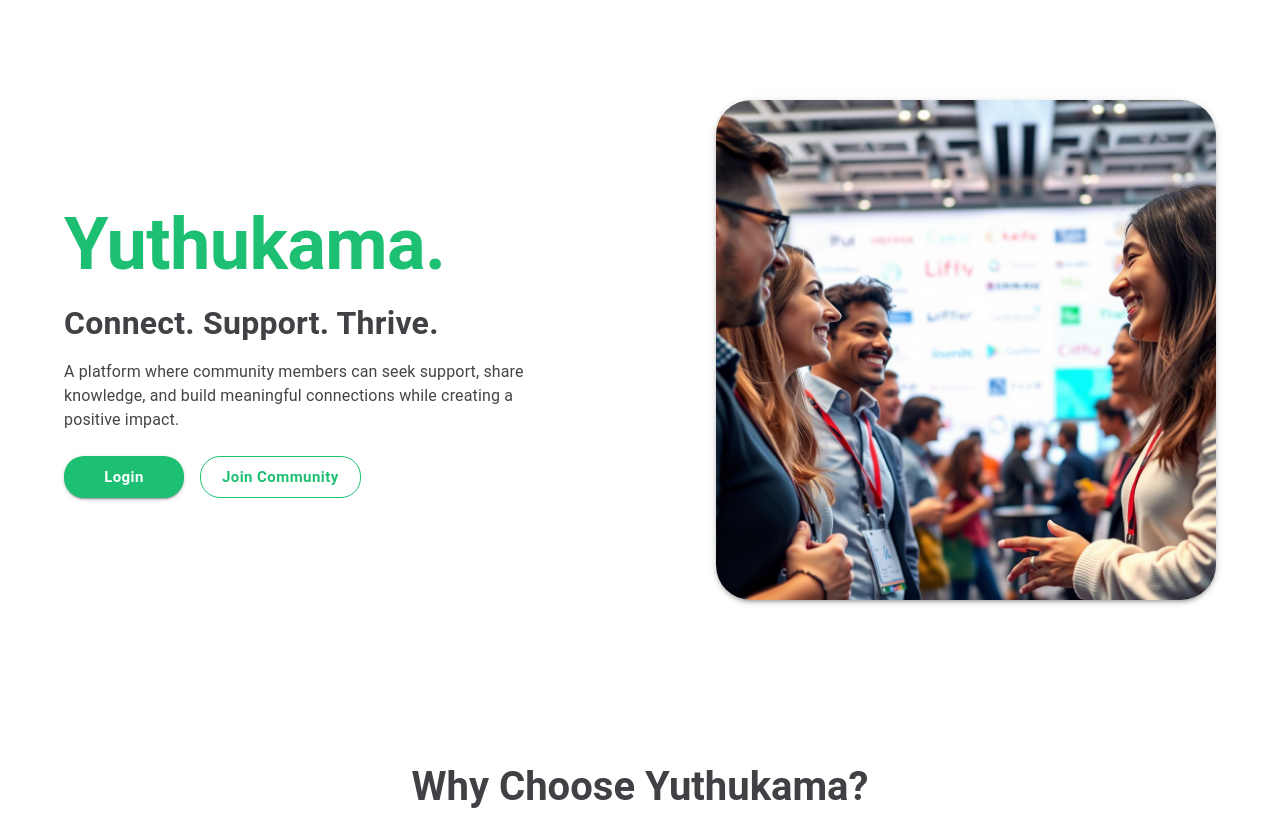
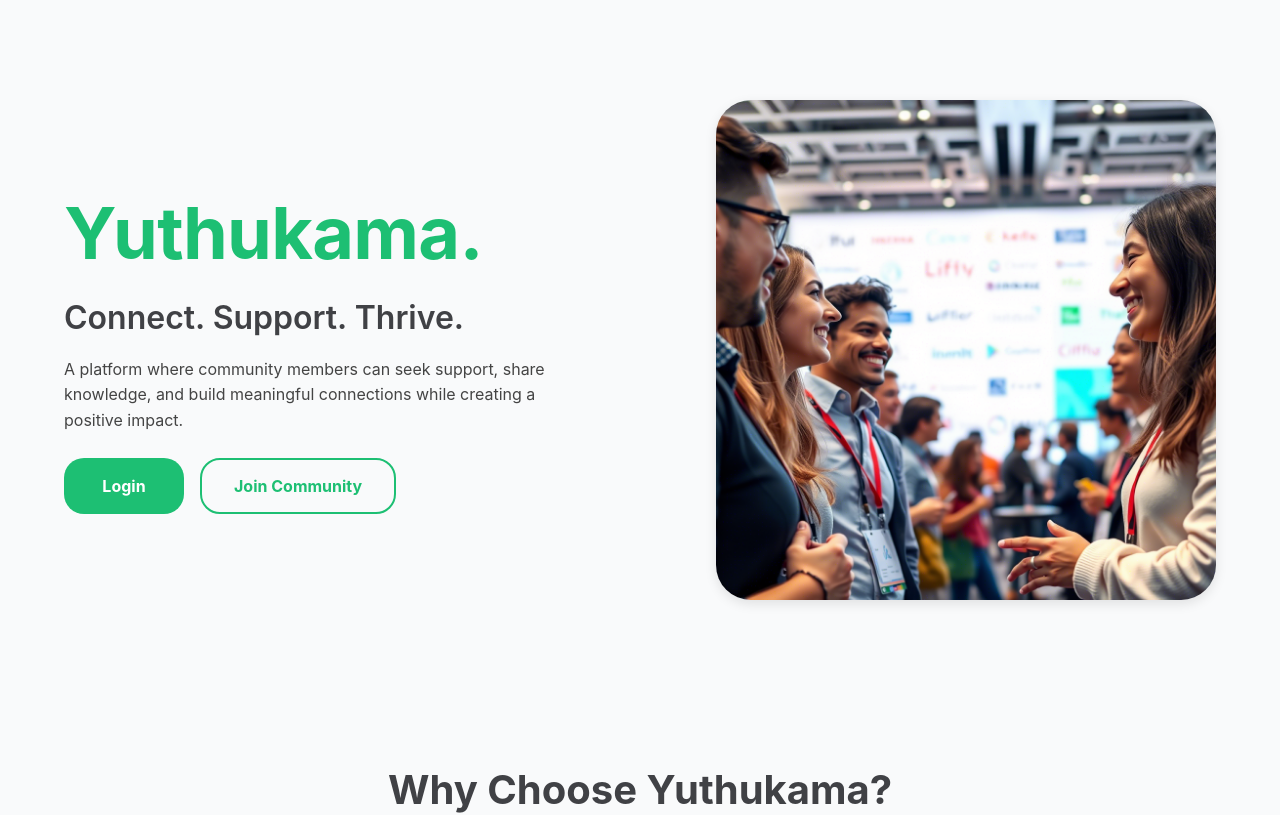
Before and after one commit to sameeraherath/Yuthukama, a React (Vite) app in the folder client/: page / in a window 1280 px wide. Shown: the top 815 px of the page. Built offline with nearby package versions, Linux system fonts and the light colour scheme; no server answers.

Commit message:
feat(ui): implement centralized Material-UI theme system

```diff
--- /dev/null
+++ b/client/src/hooks/useResponsive.js
@@ -0,0 +1,39 @@
+import { useTheme } from '@mui/material/styles';
+import { useMediaQuery } from '@mui/material';
+
+/**
+ * Custom hook for responsive breakpoints
+ * Provides convenient boolean flags for different screen sizes
+ * @returns {Object} Object containing responsive breakpoint flags
+ * @property {boolean} isMobile - True if screen width is below 'sm' (600px)
+ * @property {boolean} isTablet - True if screen width is between 'sm' and 'md'
+ * @property {boolean} isDesktop - True if screen width is 'md' (900px) or above
+ * @property {boolean} isLargeScreen - True if screen width is 'lg' (1200px) or above
+ * @property {boolean} isXLargeScreen - True if screen width is 'xl' (1536px) or above
+ * @example
+ * const { isMobile, isDesktop } = useResponsive();
+ * return (
+ *   <Box sx={{ padding: isMobile ? 2 : 4 }}>
+ *     {isMobile ? <MobileNav /> : <DesktopNav />}
+ *   </Box>
+ * );
+ */
+export const useResponsive = () => {
+  const theme = useTheme();
+
+  const isMobile = useMediaQuery(theme.breakpoints.down('sm'));
+  const isTablet = useMediaQuery(theme.breakpoints.between('sm', 'md'));
+  const isDesktop = useMediaQuery(theme.breakpoints.up('md'));
+  const isLargeScreen = useMediaQuery(theme.breakpoints.up('lg'));
+  const isXLargeScreen = useMediaQuery(theme.breakpoints.up('xl'));
+
+  return {
+    isMobile,
+    isTablet,
+    isDesktop,
+    isLargeScreen,
+    isXLargeScreen,
+  };
+};
+
+export default useResponsive;
--- a/client/src/main.jsx
+++ b/client/src/main.jsx
@@ -11,6 +11,9 @@ import App from "./App.jsx";
 import { BrowserRouter } from "react-router-dom";
 import { Provider } from "react-redux";
 import { store } from "./store/store";
+import { ThemeProvider } from "@mui/material/styles";
+import CssBaseline from "@mui/material/CssBaseline";
+import { theme } from "./theme/theme";
 
 import "./utils/axiosConfig";
 
@@ -23,7 +26,10 @@ createRoot(document.getElementById("root")).render(
   <StrictMode>
     <Provider store={store}>
       <BrowserRouter>
-        <App />
+        <ThemeProvider theme={theme}>
+          <CssBaseline />
+          <App />
+        </ThemeProvider>
       </BrowserRouter>
     </Provider>
   </StrictMode>
--- /dev/null
+++ b/client/src/theme/theme.js
@@ -0,0 +1,335 @@
+import { createTheme } from '@mui/material/styles';
+
+/**
+ * Centralized Material-UI theme configuration for Yuthukama
+ * Provides consistent design tokens, colors, typography, and component overrides
+ */
+export const theme = createTheme({
+  palette: {
+    primary: {
+      main: '#1DBF73',
+      light: '#26E894',
+      dark: '#169c5f',
+      contrastText: '#FFFFFF',
+    },
+    secondary: {
+      main: '#404145',
+      light: '#62646A',
+      dark: '#1E1F23',
+      contrastText: '#FFFFFF',
+    },
+    error: {
+      main: '#FF6B6B',
+      light: '#FF8E8E',
+      dark: '#E05555',
+    },
+    warning: {
+      main: '#FFA726',
+      light: '#FFB74D',
+      dark: '#F57C00',
+    },
+    info: {
+      main: '#29B6F6',
+      light: '#4FC3F7',
+      dark: '#0288D1',
+    },
+    success: {
+      main: '#1DBF73',
+      light: '#26E894',
+      dark: '#169c5f',
+    },
+    background: {
+      default: '#F9FAFB',
+      paper: '#FFFFFF',
+    },
+    text: {
+      primary: '#404145',
+      secondary: '#62646A',
+      disabled: '#95979D',
+    },
+  },
+  typography: {
+    fontFamily: "'Inter', 'Roboto', 'Helvetica', 'Arial', sans-serif",
+    h1: {
+      fontSize: '2.5rem',
+      fontWeight: 700,
+      lineHeight: 1.2,
+      letterSpacing: '-0.02em',
+    },
+    h2: {
+      fontSize: '2rem',
+      fontWeight: 700,
+      lineHeight: 1.3,
+      letterSpacing: '-0.01em',
+    },
+    h3: {
+      fontSize: '1.75rem',
+      fontWeight: 600,
+      lineHeight: 1.3,
+    },
+    h4: {
+      fontSize: '1.5rem',
+      fontWeight: 600,
+      lineHeight: 1.4,
+    },
+    h5: {
+      fontSize: '1.25rem',
+      fontWeight: 600,
+      lineHeight: 1.4,
+    },
+    h6: {
+      fontSize: '1.125rem',
+      fontWeight: 600,
+      lineHeight: 1.4,
+    },
+    subtitle1: {
+      fontSize: '1rem',
+      fontWeight: 500,
+      lineHeight: 1.5,
+    },
+    subtitle2: {
+      fontSize: '0.875rem',
+      fontWeight: 500,
+      lineHeight: 1.5,
+    },
+    body1: {
+      fontSize: '1rem',
+      fontWeight: 400,
+      lineHeight: 1.6,
+    },
+    body2: {
+      fontSize: '0.875rem',
+      fontWeight: 400,
+      lineHeight: 1.6,
+    },
+    button: {
+      textTransform: 'none',
+      fontWeight: 600,
+      fontSize: '0.9375rem',
+    },
+    caption: {
+      fontSize: '0.75rem',
+      fontWeight: 400,
+      lineHeight: 1.5,
+    },
+  },
+  shape: {
+    borderRadius: 12,
+  },
+  shadows: [
+    'none',
+    '0 2px 4px rgba(0,0,0,0.04)',
+    '0 2px 8px rgba(0,0,0,0.08)',
+    '0 4px 12px rgba(0,0,0,0.1)',
+    '0 4px 16px rgba(0,0,0,0.12)',
+    '0 6px 20px rgba(0,0,0,0.14)',
+    '0 8px 24px rgba(0,0,0,0.16)',
+    '0 12px 32px rgba(0,0,0,0.18)',
+    '0 16px 40px rgba(0,0,0,0.2)',
+    '0 20px 48px rgba(0,0,0,0.22)',
+    '0 24px 56px rgba(0,0,0,0.24)',
+    '0 28px 64px rgba(0,0,0,0.26)',
+    '0 32px 72px rgba(0,0,0,0.28)',
+    '0 36px 80px rgba(0,0,0,0.3)',
+    '0 40px 88px rgba(0,0,0,0.32)',
+    '0 44px 96px rgba(0,0,0,0.34)',
+    '0 48px 104px rgba(0,0,0,0.36)',
+    '0 52px 112px rgba(0,0,0,0.38)',
+    '0 56px 120px rgba(0,0,0,0.4)',
+    '0 60px 128px rgba(0,0,0,0.42)',
+    '0 64px 136px rgba(0,0,0,0.44)',
+    '0 68px 144px rgba(0,0,0,0.46)',
+    '0 72px 152px rgba(0,0,0,0.48)',
+    '0 76px 160px rgba(0,0,0,0.5)',
+  ],
+  components: {
+    MuiButton: {
+      styleOverrides: {
+        root: {
+          borderRadius: 8,
+          padding: '10px 24px',
+          boxShadow: 'none',
+          fontWeight: 600,
+          transition: 'all 0.3s cubic-bezier(0.4, 0, 0.2, 1)',
+          '&:hover': {
+            boxShadow: '0 4px 12px rgba(29, 191, 115, 0.25)',
+            transform: 'translateY(-2px)',
+          },
+          '&:active': {
+            transform: 'translateY(0)',
+          },
+        },
+        contained: {
+          '&:hover': {
+            boxShadow: '0 6px 16px rgba(29, 191, 115, 0.3)',
+          },
+        },
+        outlined: {
+          borderWidth: 2,
+          '&:hover': {
+            borderWidth: 2,
+          },
+        },
+        sizeSmall: {
+          padding: '6px 16px',
+          fontSize: '0.8125rem',
+        },
+        sizeLarge: {
+          padding: '12px 32px',
+          fontSize: '1rem',
+        },
+      },
+    },
+    MuiCard: {
+      styleOverrides: {
+        root: {
+          borderRadius: 16,
+          boxShadow: '0 2px 8px rgba(0,0,0,0.08)',
+          transition: 'all 0.3s cubic-bezier(0.4, 0, 0.2, 1)',
+          '&:hover': {
+            boxShadow: '0 8px 24px rgba(0,0,0,0.12)',
+            transform: 'translateY(-4px)',
+          },
+        },
+      },
+    },
+    MuiPaper: {
+      styleOverrides: {
+        root: {
+          backgroundImage: 'none',
+        },
+        rounded: {
+          borderRadius: 12,
+        },
+        elevation1: {
+          boxShadow: '0 2px 8px rgba(0,0,0,0.08)',
+        },
+        elevation2: {
+          boxShadow: '0 4px 12px rgba(0,0,0,0.1)',
+        },
+        elevation3: {
+          boxShadow: '0 6px 16px rgba(0,0,0,0.12)',
+        },
+      },
+    },
+    MuiTextField: {
+      styleOverrides: {
+        root: {
+          '& .MuiOutlinedInput-root': {
+            borderRadius: 8,
+            transition: 'all 0.2s ease-in-out',
+            '&:hover': {
+              '& .MuiOutlinedInput-notchedOutline': {
+                borderColor: '#1DBF73',
+              },
+            },
+            '&.Mui-focused': {
+              '& .MuiOutlinedInput-notchedOutline': {
+                borderColor: '#1DBF73',
+                borderWidth: 2,
+              },
+            },
+          },
+          '& .MuiInputLabel-root.Mui-focused': {
+            color: '#1DBF73',
+          },
+        },
+      },
+    },
+    MuiIconButton: {
+      styleOverrides: {
+        root: {
+          transition: 'all 0.2s ease-in-out',
+          '&:hover': {
+            backgroundColor: 'rgba(29, 191, 115, 0.08)',
+          },
+        },
+      },
+    },
+    MuiChip: {
+      styleOverrides: {
+        root: {
+          borderRadius: 8,
+          fontWeight: 500,
+        },
+      },
+    },
+    MuiAvatar: {
+      styleOverrides: {
+        root: {
+          backgroundColor: '#1DBF73',
+          color: '#FFFFFF',
+          fontWeight: 600,
+        },
+      },
+    },
+    MuiAlert: {
+      styleOverrides: {
+        root: {
+          borderRadius: 12,
+        },
+        standardSuccess: {
+          backgroundColor: '#E8F5E9',
+          color: '#2E7D32',
+        },
+        standardError: {
+          backgroundColor: '#FFEBEE',
+          color: '#C62828',
+        },
+        standardWarning: {
+          backgroundColor: '#FFF3E0',
+          color: '#E65100',
+        },
+        standardInfo: {
+          backgroundColor: '#E3F2FD',
+          color: '#1565C0',
+        },
+      },
+    },
+    MuiTooltip: {
+      styleOverrides: {
+        tooltip: {
+          backgroundColor: '#404145',
+          fontSize: '0.875rem',
+          borderRadius: 8,
+          padding: '8px 12px',
+        },
+        arrow: {
+          color: '#404145',
+        },
+      },
+    },
+    MuiDialog: {
+      styleOverrides: {
+        paper: {
+          borderRadius: 16,
+        },
+      },
+    },
+    MuiDialogTitle: {
+      styleOverrides: {
+        root: {
+          fontSize: '1.5rem',
+          fontWeight: 600,
+          padding: '24px 24px 16px',
+        },
+      },
+    },
+    MuiDialogContent: {
+      styleOverrides: {
+        root: {
+          padding: '16px 24px',
+        },
+      },
+    },
+    MuiDialogActions: {
+      styleOverrides: {
+        root: {
+          padding: '16px 24px 24px',
+        },
+      },
+    },
+  },
+});
+
+export default theme;
```
